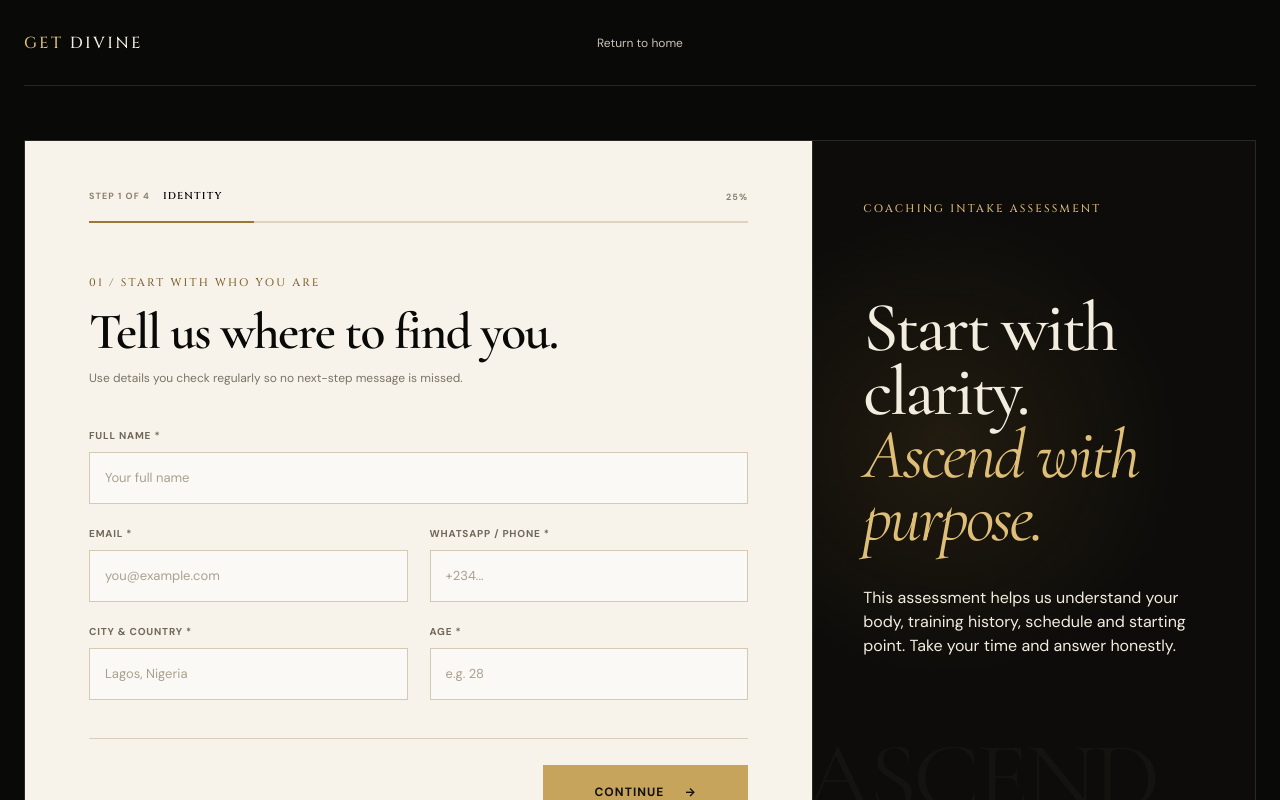
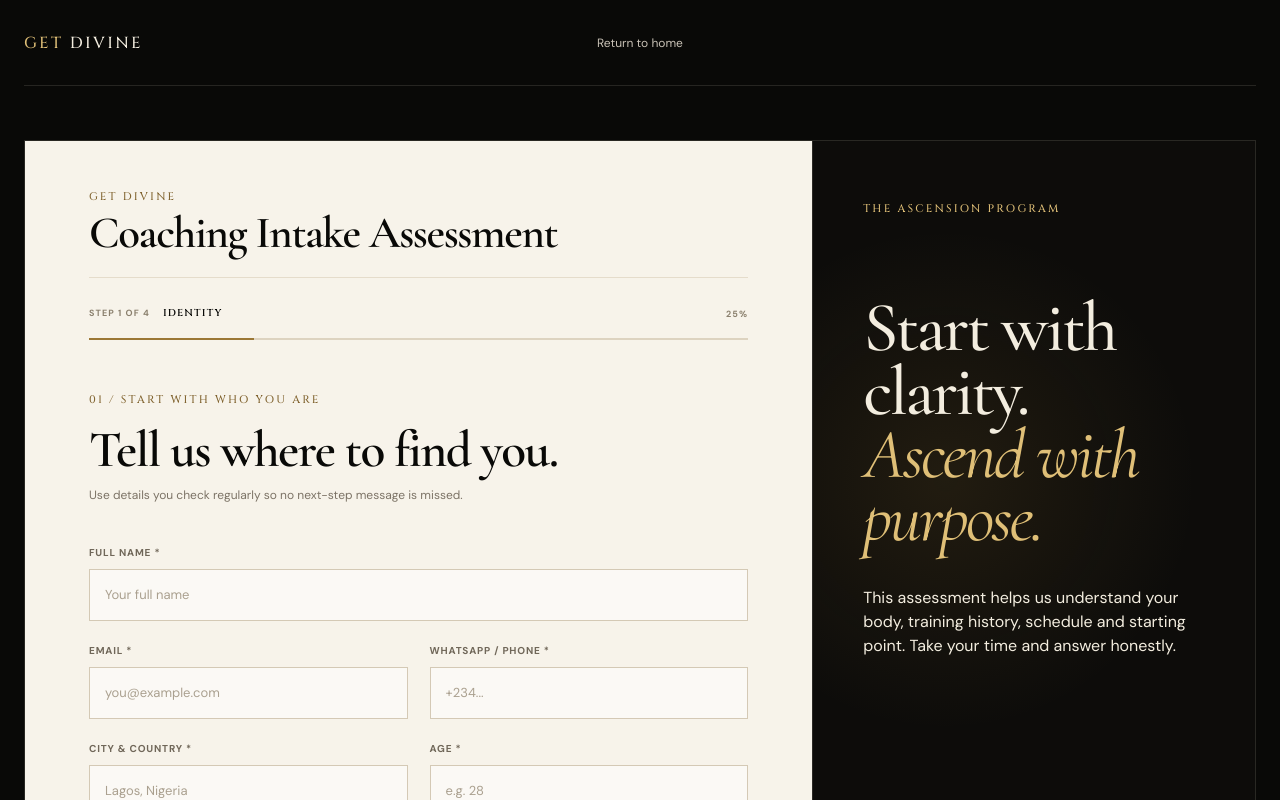
Before and after one commit to Sahmio2/Ascend_Full_Site, a React (Vite) app: page /apply in a window 1280 px wide. Shown: the top 800 px of the page. Built offline with nearby package versions, Linux system fonts and the light colour scheme.

Commit message:
feat: make Coaching Intake Assessment title part of the form card header

```diff
--- a/src/globals.css
+++ b/src/globals.css
@@ -322,6 +322,9 @@ button, a { -webkit-tap-highlight-color: transparent; }
 .application-privacy strong { font-family: var(--font-display), serif; font-size: 18px; font-weight: 600; }
 .application-privacy p { margin: 5px 0 0; color: #817a70; font-size: 11px; line-height: 1.55; }
 .application-form-card { min-height: 760px; padding: 48px clamp(34px, 5vw, 74px) 52px; background: var(--paper); color: var(--ink); }
+.form-card-main-header { margin-bottom: 28px; padding-bottom: 20px; border-bottom: 1px solid #e5dccb; }
+.form-card-main-header .eyebrow { color: #80632f; margin-bottom: 6px; }
+.form-card-title-heading { margin: 4px 0 0; font-family: var(--font-display), serif; font-size: clamp(32px, 3.5vw, 46px); font-weight: 600; letter-spacing: -.03em; color: var(--ink); line-height: 1.05; }
 .form-progress-head { display: flex; align-items: flex-end; justify-content: space-between; color: #8b806e; }
 .form-progress-head > div { display: flex; gap: 13px; align-items: baseline; }
 .form-progress-head span { font-size: 9px; font-weight: 700; letter-spacing: .12em; text-transform: uppercase; }
--- a/src/pages/public/ApplicationPage.tsx
+++ b/src/pages/public/ApplicationPage.tsx
@@ -179,6 +179,12 @@ export default function ApplicationPage() {
           </section>
         ) : (
           <section className="application-form-card">
+            {/* Main Form Card Title */}
+            <div className="form-card-main-header">
+              <p className="eyebrow">Get Divine</p>
+              <h2 className="form-card-title-heading">Coaching Intake Assessment</h2>
+            </div>
+
             <div className="form-progress-head">
               <div>
                 <span>Step {step + 1} of {steps.length}</span>
@@ -384,7 +390,7 @@ export default function ApplicationPage() {
 
         {/* Intro Card Second (Right on desktop, Bottom/Stacked on mobile) */}
         <div className="application-intro">
-          <p className="eyebrow">Coaching intake assessment</p>
+          <p className="eyebrow">The Ascension Program</p>
           <h1>Start with clarity.<br /><em>Ascend with purpose.</em></h1>
           <p>
             This assessment helps us understand your body, training history, schedule and starting point. Take your time and answer honestly.
--- a/src/styles/get-divine-chatgpt.css
+++ b/src/styles/get-divine-chatgpt.css
@@ -320,6 +320,9 @@ button, a { -webkit-tap-highlight-color: transparent; }
 .application-privacy strong { font-family: var(--font-display), serif; font-size: 18px; font-weight: 600; }
 .application-privacy p { margin: 5px 0 0; color: #817a70; font-size: 11px; line-height: 1.55; }
 .application-form-card { min-height: 760px; padding: 48px clamp(34px, 5vw, 74px) 52px; background: var(--paper); color: var(--ink); }
+.form-card-main-header { margin-bottom: 28px; padding-bottom: 20px; border-bottom: 1px solid #e5dccb; }
+.form-card-main-header .eyebrow { color: #80632f; margin-bottom: 6px; }
+.form-card-title-heading { margin: 4px 0 0; font-family: var(--font-display), serif; font-size: clamp(32px, 3.5vw, 46px); font-weight: 600; letter-spacing: -.03em; color: var(--ink); line-height: 1.05; }
 .form-progress-head { display: flex; align-items: flex-end; justify-content: space-between; color: #8b806e; }
 .form-progress-head > div { display: flex; gap: 13px; align-items: baseline; }
 .form-progress-head span { font-size: 9px; font-weight: 700; letter-spacing: .12em; text-transform: uppercase; }
```
